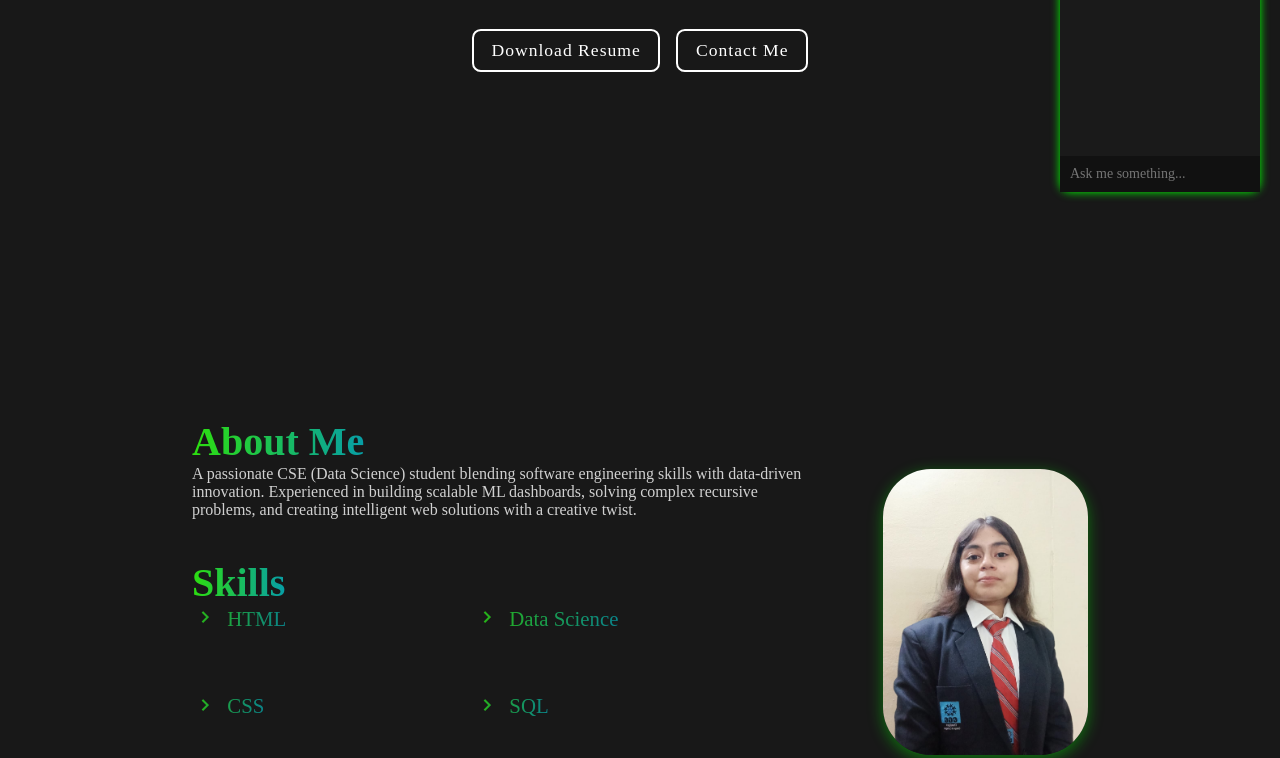
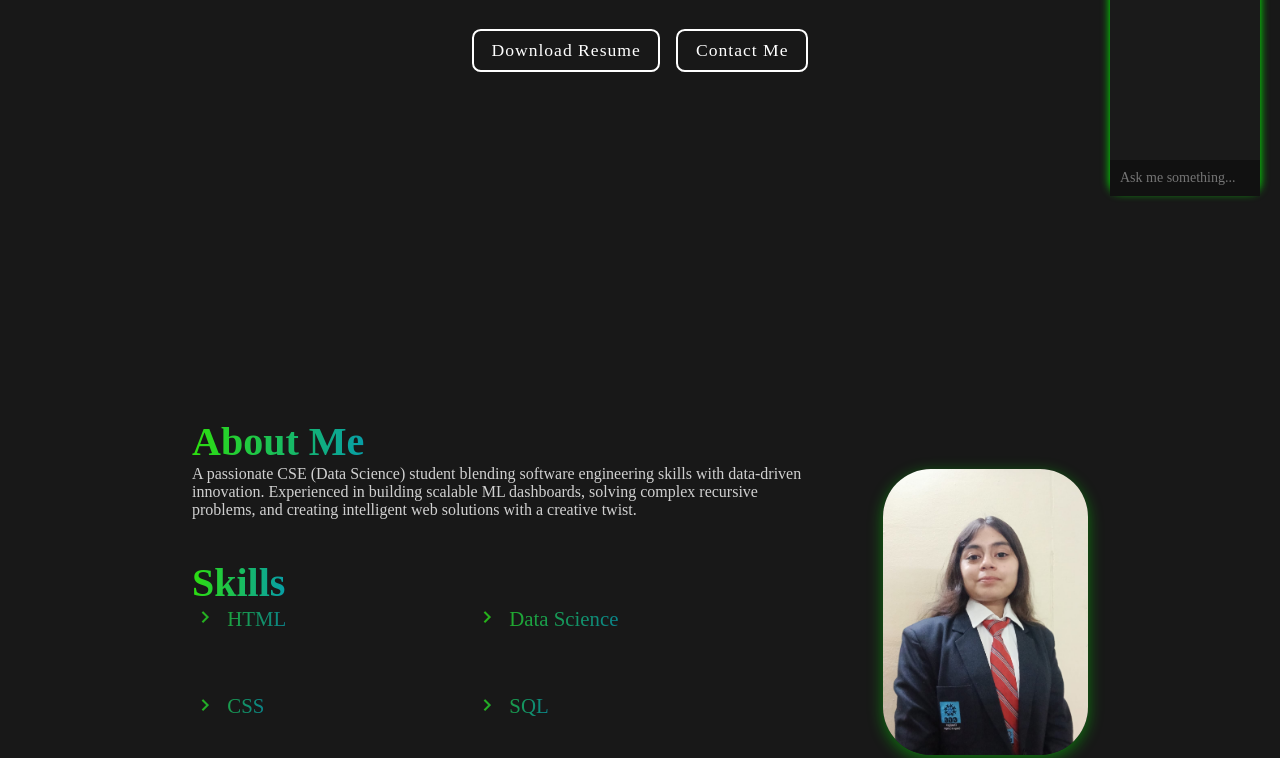
Before and after one commit to Mahak-thapliyal/portfolio-web, a plain HTML site: page index.html in a window 1280 px wide. Shown: the part 588-1346 px from the top of the page. Drawn offline with nearby package versions, Linux system fonts and the light colour scheme.

Commit message:
Add files via upload

```diff
--- a/script.js
+++ b/script.js
@@ -66,6 +66,7 @@ function generateResponse(msg) {
   else if (msg.includes("skills")) response = "Python, C++, HTML, CSS, JavaScript, ML";
   else if (msg.includes("college")) response = "CGC Landran – Computer Science Engineering!";
   else if (msg.includes("resume")) response = "Click the 'Download Resume' button above!";
+  else if (msg.includes("projects")) response = "Made three major projects, Hr and job recruitment web app, scam detection and voice assistant you can read about them!";
 
   setTimeout(() => addMessage("MahakBot", response), 500);
 }
--- a/style.css
+++ b/style.css
@@ -279,6 +279,7 @@ color: white;
     border: 3px solid rgb(100,100,100);
 }
 .box {
+    height:510px;
   background-color: #121212; /* Optional for uniform dark boxes */
   color: #fff;
   border-radius: 12px;
@@ -348,10 +349,12 @@ form input:focus{
     background-color: rgb(229,229,229);
 }
 .chatbox {
+
   position: fixed;
   bottom: 20px;
   right: 20px;
-  width: 200px;
+  width: 150px;
+  height: 290px;
   background: #1a1a1a;
   color: #0f0;
   border-radius: 10px;
```
